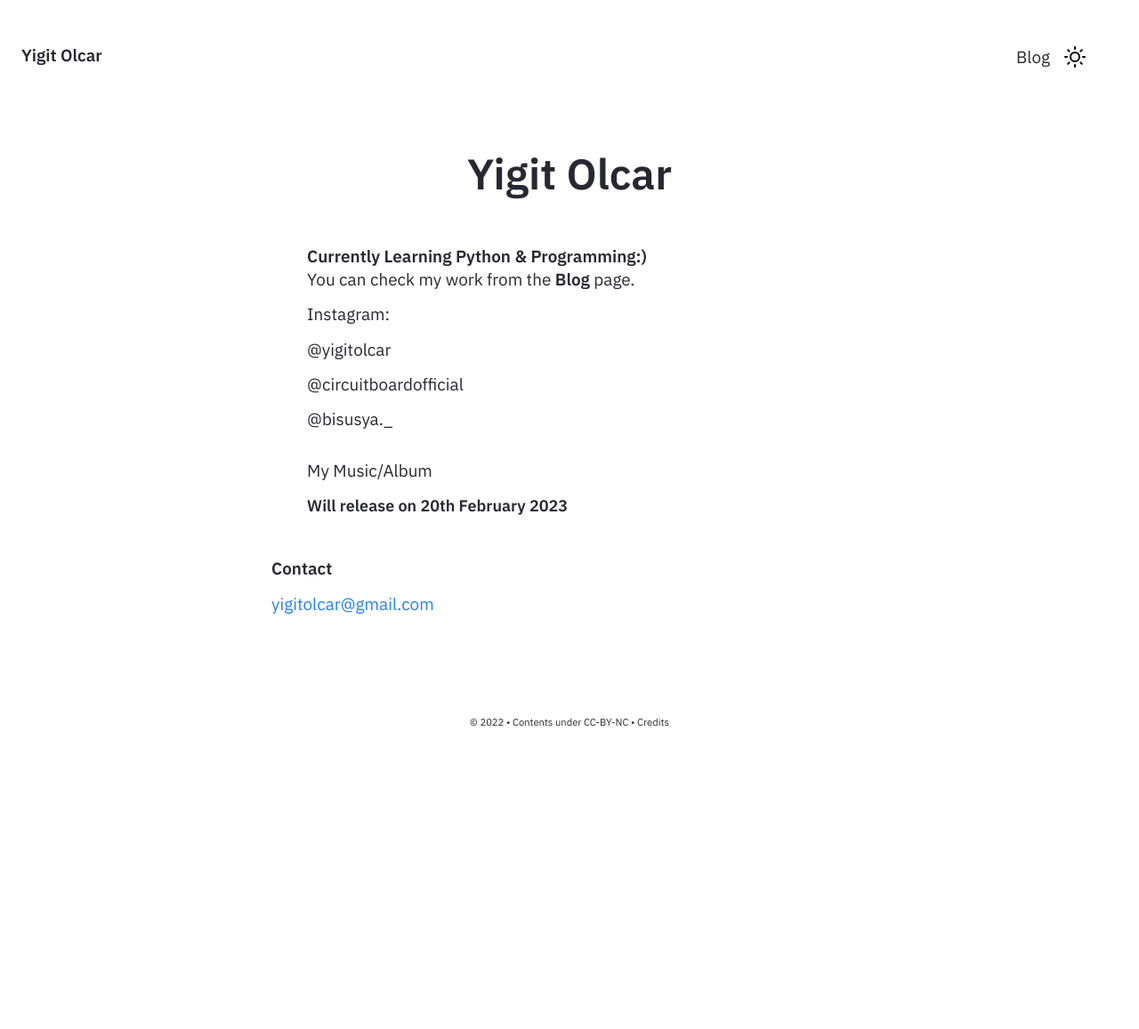
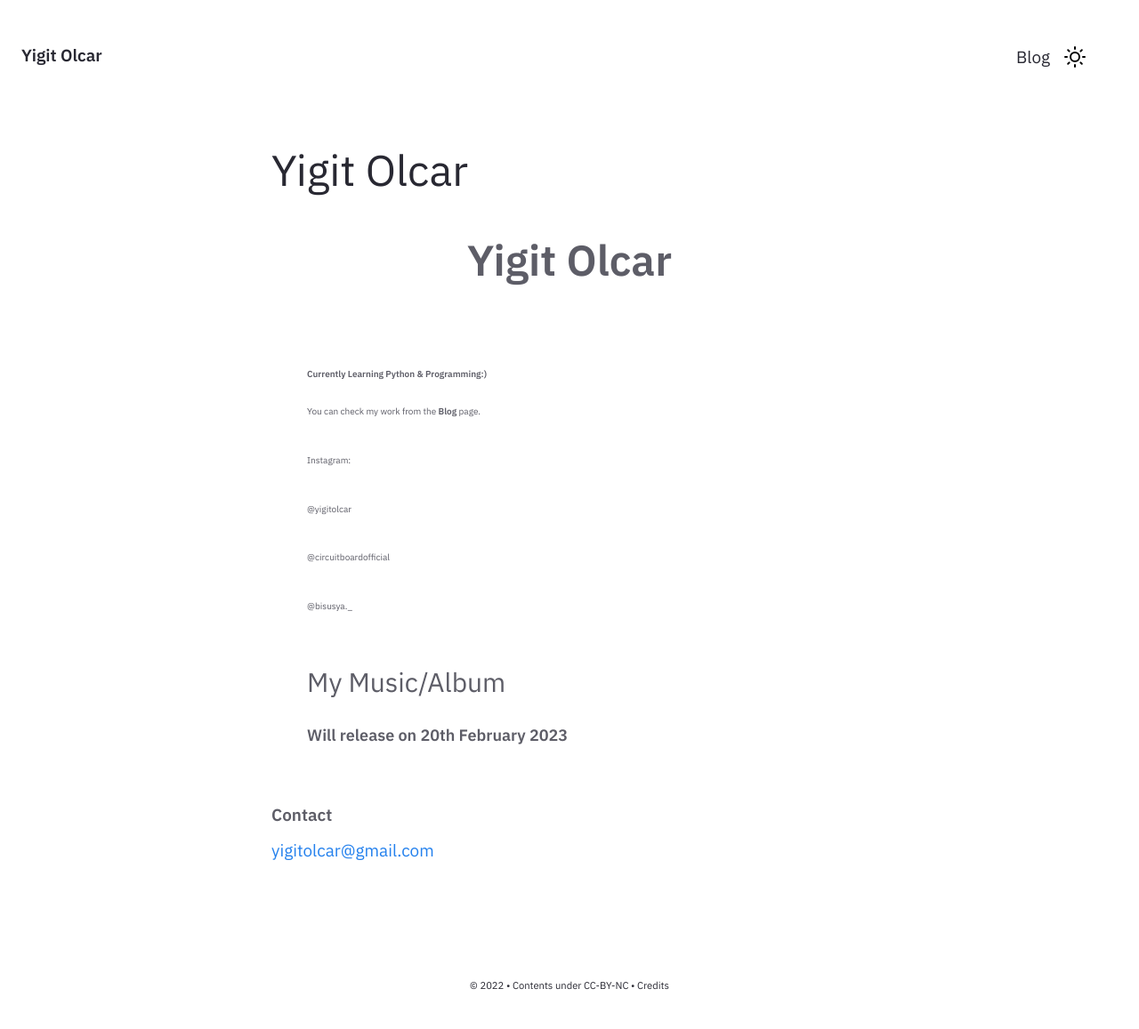
Before and after one commit to RedStoutheart/redstoutheart.github.io, a Jekyll site: the page built from pages/index.md, in a window 1280 px wide. Shown: the whole page at 89% size. Built offline with Jekyll 4.4.1, drawn with Linux system fonts in a browser that asks for light colours; before the commit the page ends 900 px from its top, so only the background shows below that.

Commit message:
Homepage Layout Update 0.2

```diff
--- a/_includes/Homepage.html
+++ b/_includes/Homepage.html
@@ -1,14 +1,17 @@
 <div class="home-intro">
+    <div class="jumbo">{{site.heading}} </div>
+    <div class="home-sub-text"> <h3>
     <center><b><font size="+7">Yigit Olcar</font></b></center>
 <br>
     <ul>
+        <font size="-2">
             <b>Currently Learning Python & Programming:)</b>
 
             <li>You can check my work from the <b>Blog</b> page.</li>
             <li>Instagram:</li>
             <li>@yigitolcar</li>
             <li>@circuitboardofficial</li>
-            <li>@bisusya._</li>
+            <li>@bisusya._</li></font>
         </ul>
         <ul>
         <li>My Music/Album</li>
```
